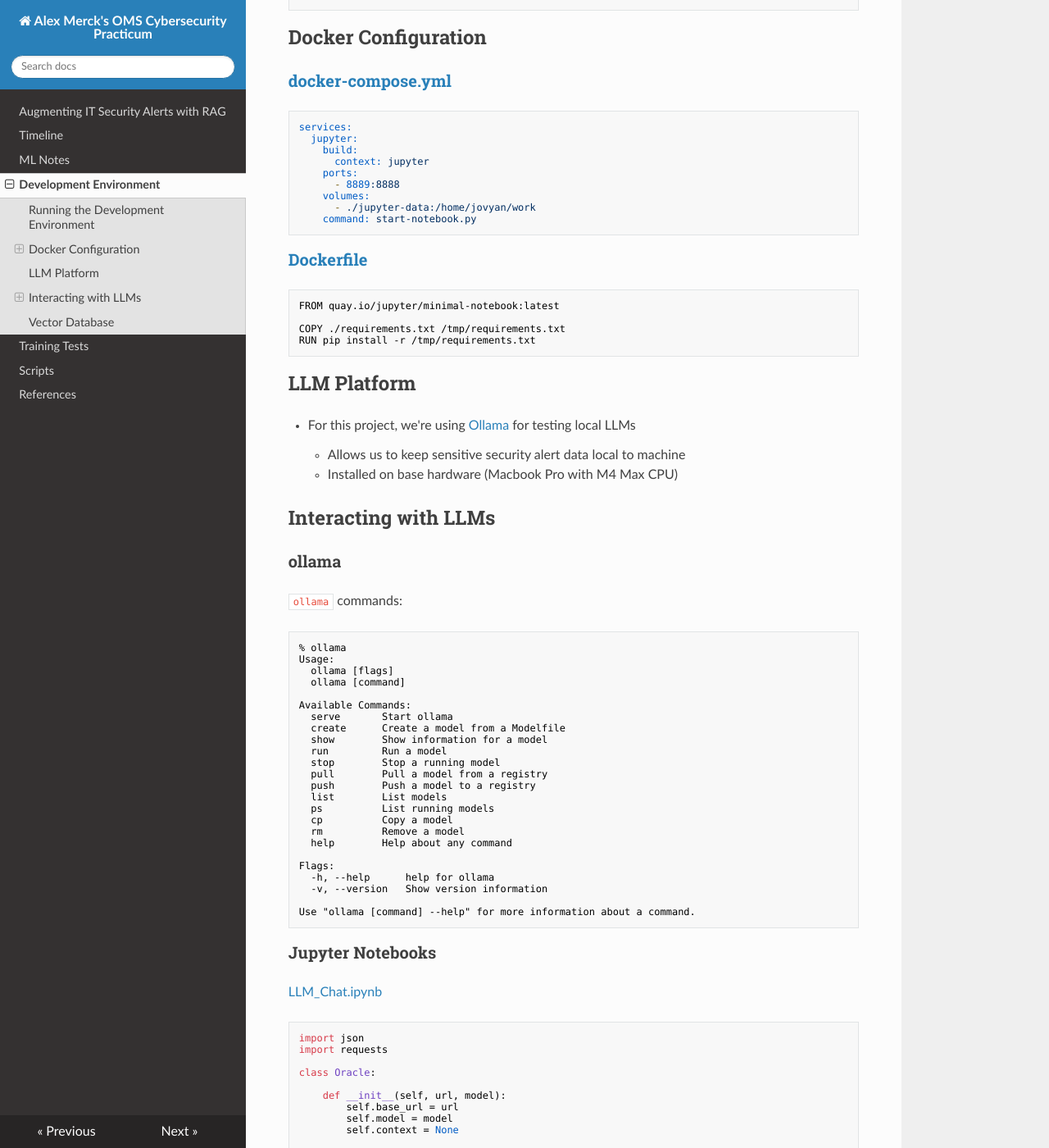
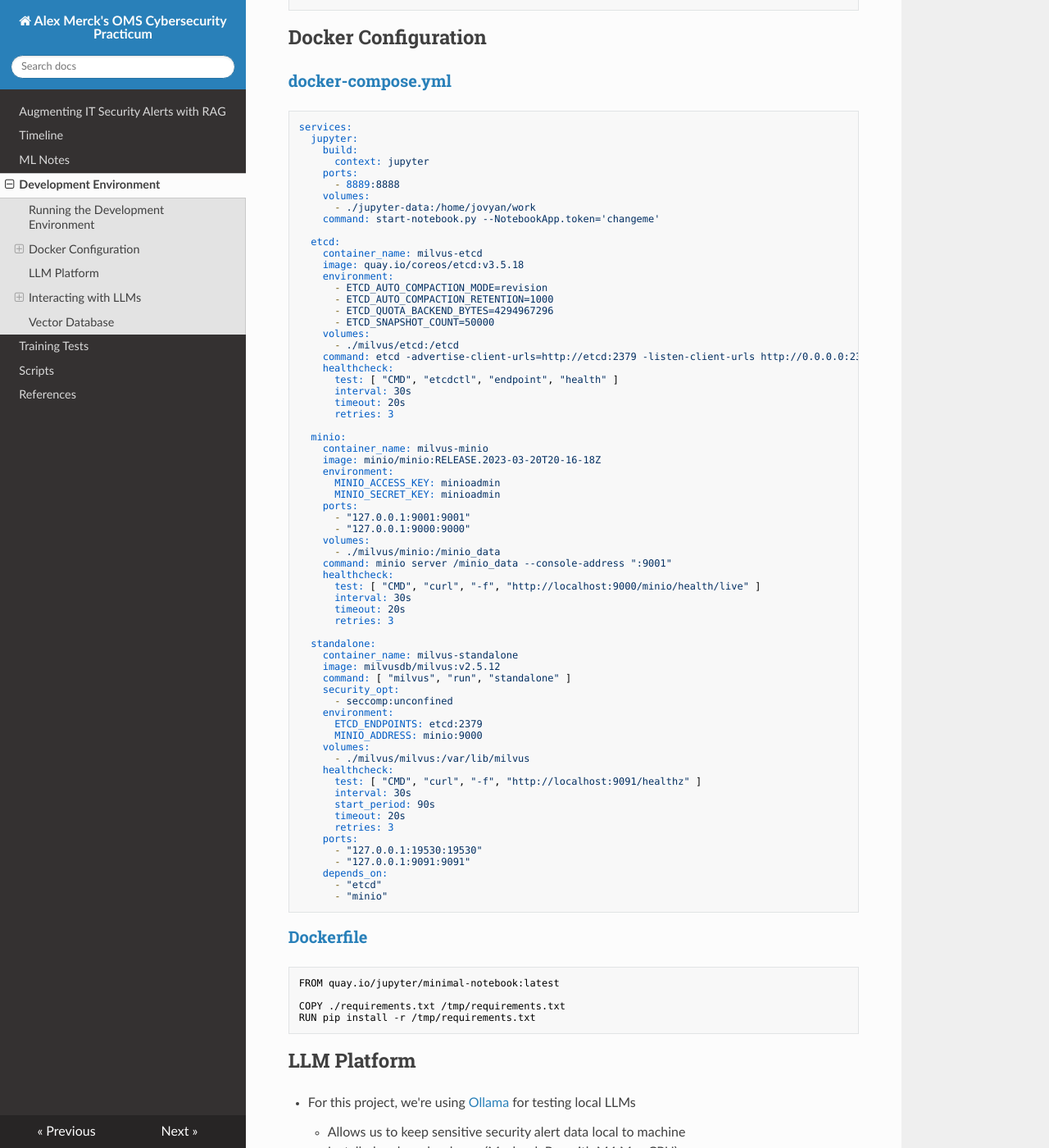
Before and after one commit to amerck/oms_practicum, an MkDocs documentation site: the page built from docs/dev_environ.md, in a window 1280 px wide and 1400 px high, scrolled down 316 px. Shown: the whole window at 82% size. Built offline with MkDocs 1.6.1, drawn with Linux system fonts in a browser that asks for light colours; nearby versions of some CDN libraries.

Commit message:
Adding Milvus support

````diff
--- a/docs/dev_environ.md
+++ b/docs/dev_environ.md
@@ -22,7 +22,66 @@ services:
       - 8889:8888
     volumes:
       - ./jupyter-data:/home/jovyan/work
-    command: start-notebook.py
+    command: start-notebook.py --NotebookApp.token='changeme'
+
+  etcd:
+    container_name: milvus-etcd
+    image: quay.io/coreos/etcd:v3.5.18
+    environment:
+      - ETCD_AUTO_COMPACTION_MODE=revision
+      - ETCD_AUTO_COMPACTION_RETENTION=1000
+      - ETCD_QUOTA_BACKEND_BYTES=4294967296
+      - ETCD_SNAPSHOT_COUNT=50000
+    volumes:
+      - ./milvus/etcd:/etcd
+    command: etcd -advertise-client-urls=http://etcd:2379 -listen-client-urls http://0.0.0.0:2379 --data-dir /etcd
+    healthcheck:
+      test: [ "CMD", "etcdctl", "endpoint", "health" ]
+      interval: 30s
+      timeout: 20s
+      retries: 3
+
+  minio:
+    container_name: milvus-minio
+    image: minio/minio:RELEASE.2023-03-20T20-16-18Z
+    environment:
+      MINIO_ACCESS_KEY: minioadmin
+      MINIO_SECRET_KEY: minioadmin
+    ports:
+      - "127.0.0.1:9001:9001"
+      - "127.0.0.1:9000:9000"
+    volumes:
+      - ./milvus/minio:/minio_data
+    command: minio server /minio_data --console-address ":9001"
+    healthcheck:
+      test: [ "CMD", "curl", "-f", "http://localhost:9000/minio/health/live" ]
+      interval: 30s
+      timeout: 20s
+      retries: 3
+
+  standalone:
+    container_name: milvus-standalone
+    image: milvusdb/milvus:v2.5.12
+    command: [ "milvus", "run", "standalone" ]
+    security_opt:
+      - seccomp:unconfined
+    environment:
+      ETCD_ENDPOINTS: etcd:2379
+      MINIO_ADDRESS: minio:9000
+    volumes:
+      - ./milvus/milvus:/var/lib/milvus
+    healthcheck:
+      test: [ "CMD", "curl", "-f", "http://localhost:9091/healthz" ]
+      interval: 30s
+      start_period: 90s
+      timeout: 20s
+      retries: 3
+    ports:
+      - "127.0.0.1:19530:19530"
+      - "127.0.0.1:9091:9091"
+    depends_on:
+      - "etcd"
+      - "minio"
 ```
 
 ### [Dockerfile](https://github.com/amerck/oms_practicum/tree/main/dev_environ/jupyter/Dockerfile)
````
Also changed, not shown: 2 other files.
